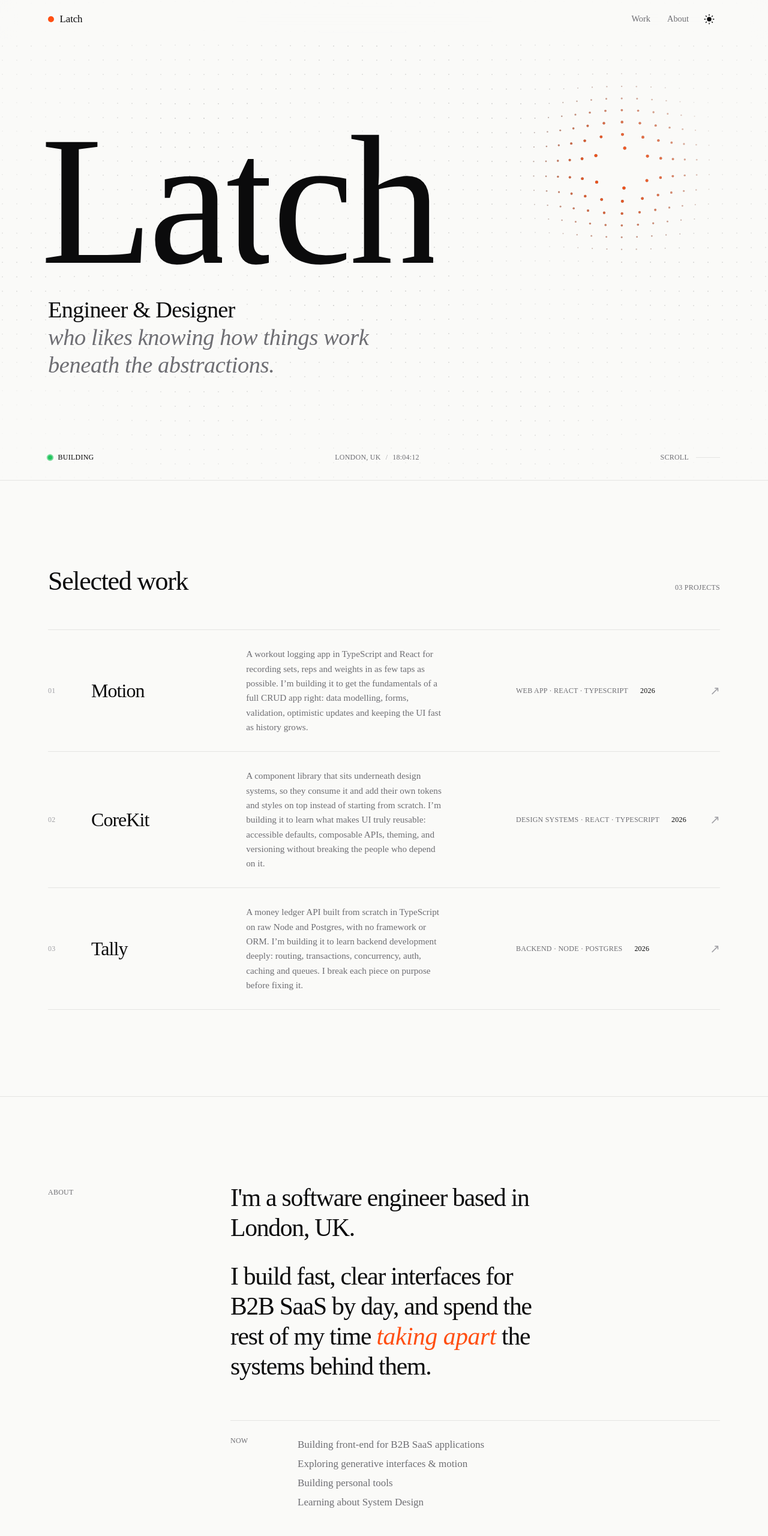
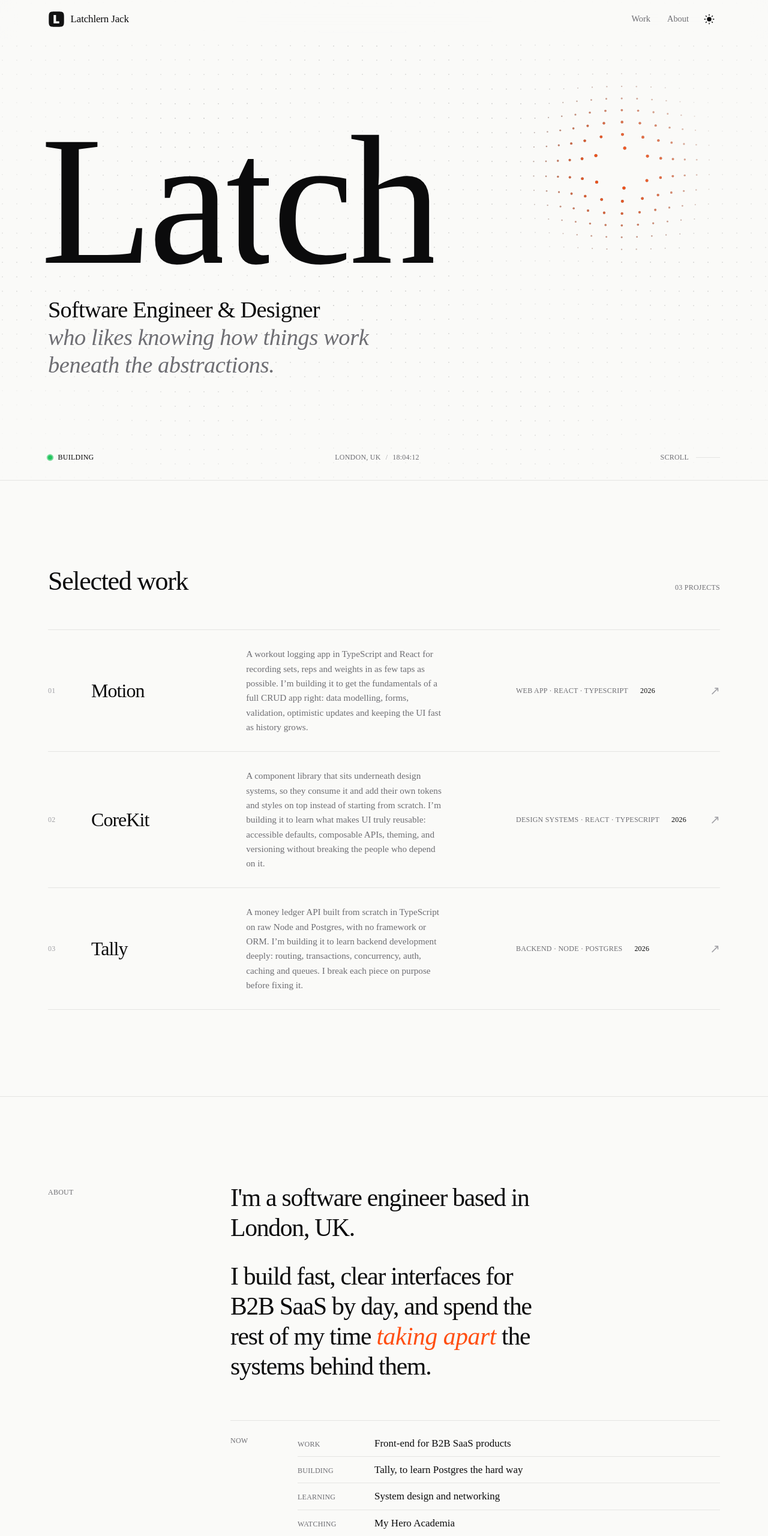
Before and after one commit to jhctal/jhctal27, an Astro site: page / in a window 1280 px wide. Shown: the top 2560 px of the page at 60% size. Built offline with nearby package versions, Linux system fonts and the light colour scheme; Astro itself is replaced by a stand-in of ours; animation ran at ten frames a second.

Commit message:
chore: updated favicon

```diff
--- a/package.json
+++ b/package.json
@@ -10,7 +10,8 @@
     "build": "astro build",
     "preview": "astro preview",
     "astro": "astro",
-    "og": "node scripts/og.mjs"
+    "og": "node scripts/og.mjs",
+    "icons": "node scripts/icons.mjs"
   },
   "dependencies": {
     "@astrojs/sitemap": "^3.7.5",
--- a/src/components/BaseHead.astro
+++ b/src/components/BaseHead.astro
@@ -37,8 +37,10 @@ const { title, description, image = FallbackImage } = Astro.props;
 <meta name="viewport" content="width=device-width,initial-scale=1" />
 <meta name="theme-color" content="#fafaf8" media="(prefers-color-scheme: light)" />
 <meta name="theme-color" content="#0a0a0b" media="(prefers-color-scheme: dark)" />
-<link rel="icon" type="image/svg+xml" href="/favicon.svg" />
-<link rel="icon" href="/favicon.ico" />
+<link rel="icon" href="/favicon.ico" sizes="32x32" />
+<link rel="icon" type="image/svg+xml" href="/latch_logo.svg" />
+<link rel="apple-touch-icon" href="/apple-touch-icon.png" />
+<link rel="manifest" href="/site.webmanifest" />
 <link rel="sitemap" href="/sitemap-index.xml" />
 <meta name="generator" content={Astro.generator} />
 
--- a/src/components/Footer.astro
+++ b/src/components/Footer.astro
@@ -6,7 +6,7 @@ const year = new Date().getFullYear();
 
 <footer class="site-footer">
 	<div class="container inner">
-		<span class="mono">&copy; {year} {PROFILE.name}</span>
+		<span class="mono">&copy; {year} {PROFILE.fullName}</span>
 		<ul>
 			{
 				SOCIALS.map((s) => (
--- a/src/components/Header.astro
+++ b/src/components/Header.astro
@@ -7,8 +7,8 @@ import ThemeToggle from './ThemeToggle.astro';
 <header class="site-header">
 	<nav class="container">
 		<a href="/" class="brand" aria-label="Home">
-			<span class="mark" aria-hidden="true"></span>
-			<span>{PROFILE.name}</span>
+			<img class="mark" src="/latch_logo.svg" width="28" height="28" alt="" />
+			<span>{PROFILE.fullName}</span>
 		</a>
 		<div class="links">
 			<HeaderLink href="/#work">Work</HeaderLink>
@@ -46,32 +46,17 @@ import ThemeToggle from './ThemeToggle.astro';
 		letter-spacing: -0.01em;
 	}
 	.mark {
-		width: 10px;
-		height: 10px;
-		border-radius: 50%;
-		background: var(--accent);
-		box-shadow: 0 0 0 0 var(--accent);
-		animation: pulse 2.8s var(--ease) infinite;
+		display: block;
+		transition: transform 0.5s var(--ease);
 	}
-	@keyframes pulse {
-		0% {
-			box-shadow: 0 0 0 0 color-mix(in srgb, var(--accent) 50%, transparent);
-		}
-		70%,
-		100% {
-			box-shadow: 0 0 0 10px transparent;
-		}
+	.brand:hover .mark {
+		transform: rotate(-6deg) scale(1.06);
 	}
 	.links {
 		display: flex;
 		align-items: center;
 		gap: 0.25rem;
 		font-size: 0.9rem;
-	}
-	@media (prefers-reduced-motion: reduce) {
-		.mark {
-			animation: none;
-		}
 	}
 </style>
 
--- /dev/null
+++ b/src/components/NowList.astro
@@ -0,0 +1,40 @@
+---
+import { NOW } from '../consts';
+---
+
+<dl class="now-list">
+	{
+		NOW.map(({ label, text }) => (
+			<div class="row">
+				<dt class="mono">{label}</dt>
+				<dd>{text}</dd>
+			</div>
+		))
+	}
+</dl>
+
+<style>
+	.now-list {
+		margin: 0;
+	}
+	.row {
+		display: grid;
+		grid-template-columns: 7rem 1fr;
+		gap: 1rem;
+		align-items: baseline;
+		padding: 0.5rem 0;
+		border-bottom: 1px solid var(--line);
+	}
+	.row:first-child {
+		padding-top: 0;
+	}
+	.row:last-child {
+		border-bottom: 0;
+	}
+	dt {
+		color: var(--muted);
+	}
+	dd {
+		margin: 0;
+	}
+</style>
--- a/src/consts.ts
+++ b/src/consts.ts
@@ -1,18 +1,20 @@
 // Site-wide content.
 
-export const SITE_TITLE = "Latch Jack — Portfolio";
 export const SITE_DESCRIPTION =
-  "Engineer & designer who likes knowing how things work beneath the abstractions.";
+  "Software engineer & designer who likes knowing how things work beneath the abstractions.";
 
 export const PROFILE = {
   name: "Latch",
-  role: "Engineer & Designer",
+  fullName: "Latchlern Jack",
+  role: "Software Engineer & Designer",
   tagline: "who likes knowing how things work beneath the abstractions.",
   location: "London, UK",
   timeZone: "Europe/London",
   status: "Building",
   email: "latch.jack@gmail.com",
 };
+
+export const SITE_TITLE = `${PROFILE.fullName} — Software Engineer`;
 
 export const SOCIALS = [
   { label: "GitHub", href: "https://github.com/jhctal" },
@@ -49,8 +51,9 @@ export const PROJECTS = [
 ];
 
 export const NOW = [
-  "Building front-end for B2B SaaS applications",
-  "Exploring generative interfaces & motion",
-  "Building personal tools",
-  "Learning about System Design",
+  { label: "Work", text: "Front-end for B2B SaaS products" },
+  { label: "Building", text: "Tally, to learn Postgres the hard way" },
+  { label: "Learning", text: "System design and networking" },
+  { label: "Watching", text: "My Hero Academia" },
+  { label: "Reading", text: "Absolute Batman" },
 ];
--- a/src/pages/index.astro
+++ b/src/pages/index.astro
@@ -1,6 +1,7 @@
 ---
 import Hero from '../components/Hero.astro';
-import { NOW, PROFILE, PROJECTS, SOCIALS } from '../consts';
+import NowList from '../components/NowList.astro';
+import { PROFILE, PROJECTS, SOCIALS } from '../consts';
 import Base from '../layouts/Base.astro';
 
 ---
@@ -53,7 +54,7 @@ import Base from '../layouts/Base.astro';
 					</p>
 					<div class="now" data-reveal style="--delay:120ms">
 						<span class="mono muted">Now</span>
-						<ul>{NOW.map((item) => <li>{item}</li>)}</ul>
+						<NowList />
 					</div>
 				</div>
 			</div>
@@ -92,7 +93,6 @@ import Base from '../layouts/Base.astro';
 
 	/* Work */
 	.work,
-	.now ul,
 	.socials {
 		margin: 0;
 		padding: 0;
@@ -230,10 +230,6 @@ import Base from '../layouts/Base.astro';
 		padding-top: 1.5rem;
 		border-top: 1px solid var(--line);
 	}
-	.now li {
-		padding: 0.15rem 0;
-		color: var(--muted);
-	}
 	@media (max-width: 720px) {
 		.about,
 		.now {
```
Also changed, not shown: scripts/icons.mjs (added, +66 -0 lines), src/pages/about.astro (+9 -5 lines), public/apple-touch-icon.png (added), public/favicon.ico, public/favicon.svg (deleted), public/icon-192.png (added), public/icon-512.png (added), public/icon-maskable-512.png (added), public/latch_logo.svg (added), public/site.webmanifest (added), src/assets/og.png.
